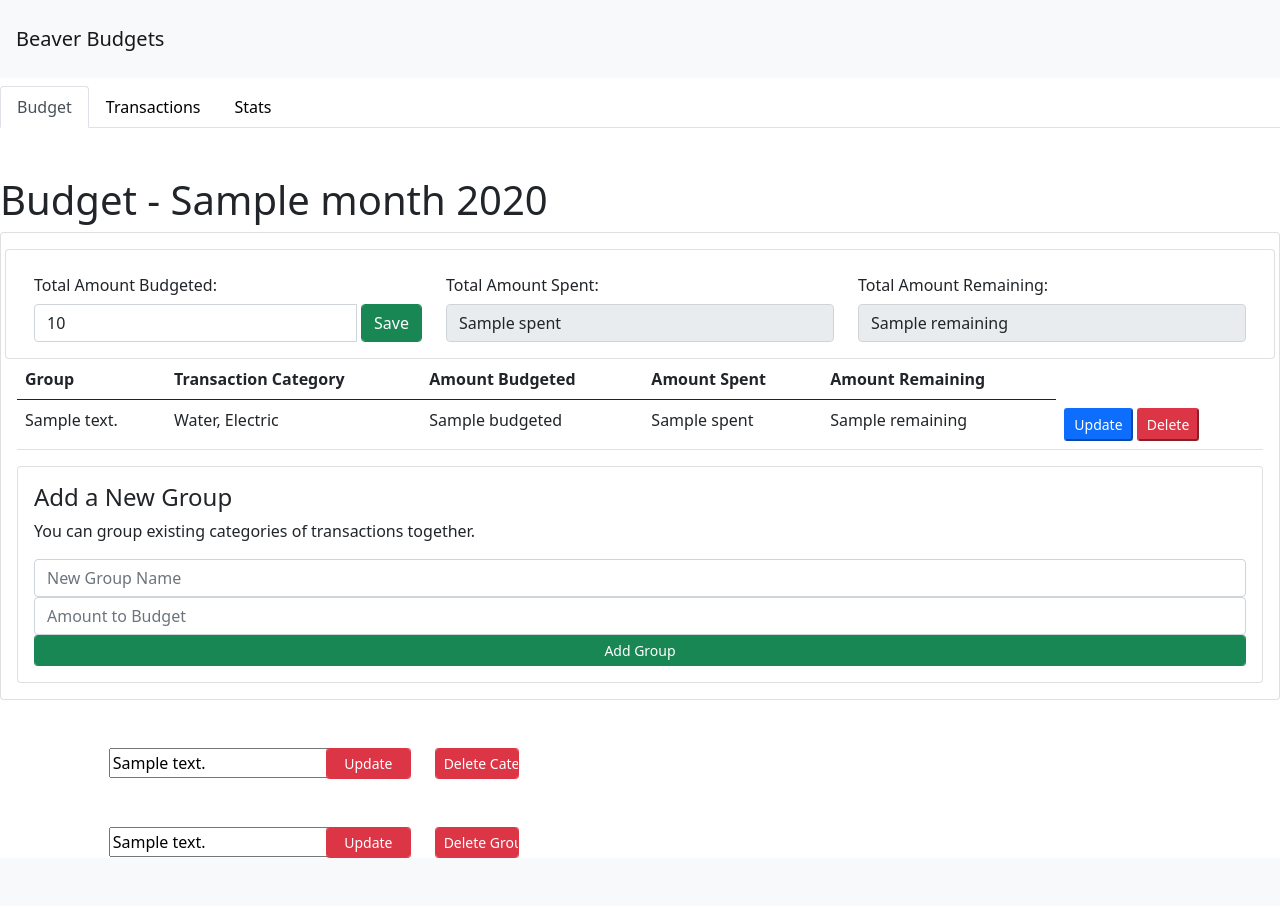
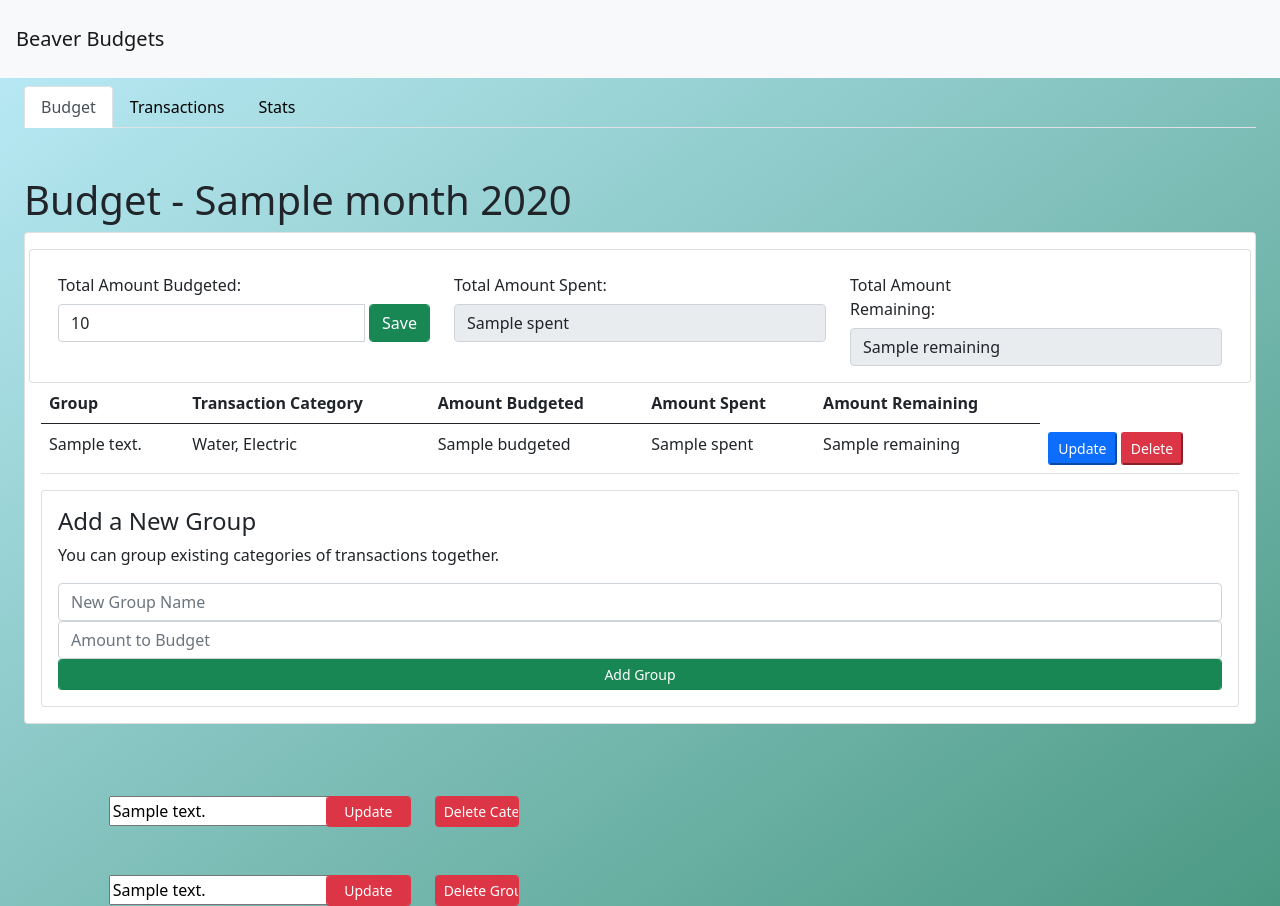
Before and after one commit to asa-leholland/BeaverHacks, a Django app: template BeaverStacks/BudgetApp/templates/index.html in a window 1280 px wide. Before the commit the page ends 858 px from the top, so only its background shows below. Run offline with Django 3.2, Linux system fonts and the light colour scheme; the template is opened without the code that fills it: most values are stand-ins (such as "Sample title", 1, 10 or a date in 2020); some libraries are stand-ins or nearby versions.

Commit message:
added background color gradient

```diff
--- /dev/null
+++ b/BeaverStacks/BudgetApp/static/css/background.css
@@ -0,0 +1,5 @@
+body {
+    background: #fc4a1a;
+    background: -webkit-linear-gradient(to bottom right, #BCECF9, #4B9983);
+    background: linear-gradient(to bottom right, #BCECF9, #4B9983)
+}
--- a/BeaverStacks/BudgetApp/templates/base.html
+++ b/BeaverStacks/BudgetApp/templates/base.html
@@ -5,13 +5,17 @@
     <meta charset="utf-8">
     <meta name="viewport" content="width=device-width, initial-scale=1">
     <title>Beaver Budgets</title>
+    {% load static %}
+    <link rel="stylesheet" href="{% static 'css/background.css' %}">
     <link href="https://cdn.jsdelivr.net/npm/bootstrap@5.0.0-beta3/dist/css/bootstrap.min.css" rel="stylesheet" integrity="sha384-eOJMYsd53ii+scO/bJGFsiCZc+5NDVN2yr8+0RDqr0Ql0h+rP48ckxlpbzKgwra6" crossorigin="anonymous">
 </head>
 <body>
+    <section id="main_content">
     {% include 'navbar.html' %}
     {% block content %}
         replace
     {% endblock %}
+    </section>
     <script src="https://cdn.jsdelivr.net/npm/@popperjs/core@2.9.1/dist/umd/popper.min.js" integrity="sha384-SR1sx49pcuLnqZUnnPwx6FCym0wLsk5JZuNx2bPPENzswTNFaQU1RDvt3wT4gWFG" crossorigin="anonymous"></script>
     <script src="https://cdn.jsdelivr.net/npm/bootstrap@5.0.0-beta3/dist/js/bootstrap.min.js" integrity="sha384-j0CNLUeiqtyaRmlzUHCPZ+Gy5fQu0dQ6eZ/xAww941Ai1SxSY+0EQqNXNE6DZiVc" crossorigin="anonymous"></script>
     </body>
--- a/BeaverStacks/BudgetApp/templates/index.html
+++ b/BeaverStacks/BudgetApp/templates/index.html
@@ -1,7 +1,7 @@
 {% extends "base.html" %}
 
 {% block content %}
-	<div>
+	<div class="m-4 mt-0">
 
 <!--		<div class="dropdown">
 			<button class="btn btn-secondary dropdown-toggle" type="button" id="dropdownMenuButton1" data-bs-toggle="dropdown" aria-expanded="false">
@@ -307,5 +307,4 @@
 			</form>
 		{% endfor %}
 	</div>
-
 {% endblock %}
--- a/BeaverStacks/BudgetApp/urls.py
+++ b/BeaverStacks/BudgetApp/urls.py
@@ -1,7 +1,9 @@
 from django.urls import path
 from . import views
+from django.conf import settings
+from django.conf.urls.static import static
 
 urlpatterns = [
     path('', views.index, name='form'),
     path('', views.base, name='form'),
-]
+] + static(settings.STATIC_URL, document_root=settings.STATIC_ROOT)
```
Also changed, not shown: BeaverStacks/BudgetApp/static/css/main.css (+10 -0 lines).
